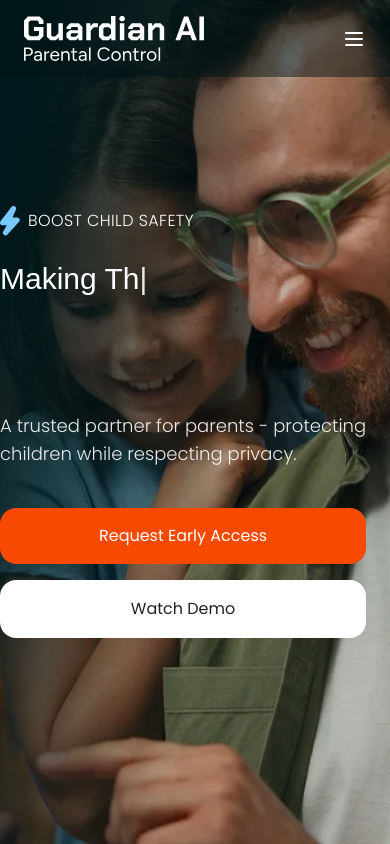
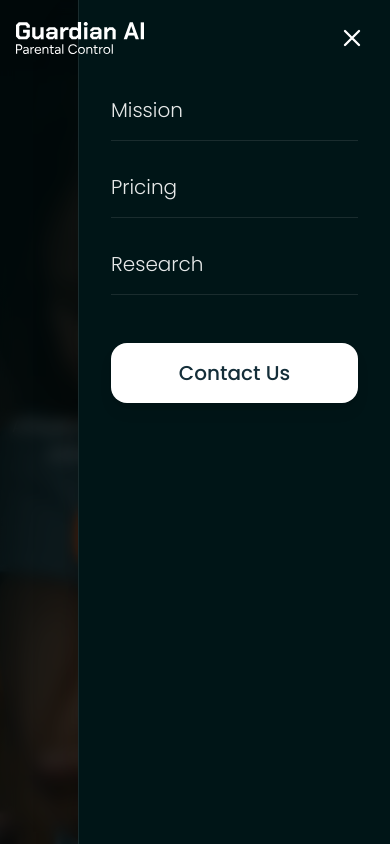
Before and after one commit to seraphguardlabs/Guardien-AI-Website, a Next.js app: page / in a window 390 px wide. Both pictures are taken after a click on the button 354 px from the left and 38 px from the top of the page. Shown: the top 844 px of the page. Built offline with nearby package versions, Linux system fonts and the light colour scheme; a web font is replaced by a local one.

Commit message:
optimised for mobile view

```diff
--- a/app/components/different/DifferentSection.tsx
+++ b/app/components/different/DifferentSection.tsx
@@ -89,7 +89,7 @@
   return (
     <section
       ref={sectionRef}
-      className="w-full py-18"
+      className="w-full py-18 overflow-hidden"
       style={{ backgroundColor: "#DBE3E5" }}
     >
       <div className="max-w-7xl mx-auto px-6">
--- a/app/components/hero/Header.tsx
+++ b/app/components/hero/Header.tsx
@@ -1,23 +1,39 @@
+"use client";
+
 import Link from "next/link";
+import { useState, useEffect } from "react";
 
 export default function Header() {
+  const [isMobileMenuOpen, setIsMobileMenuOpen] = useState(false);
+
+  // Prevent scrolling when mobile menu is open
+  useEffect(() => {
+    if (isMobileMenuOpen) {
+      document.body.style.overflow = "hidden";
+    } else {
+      document.body.style.overflow = "unset";
+    }
+    return () => {
+      document.body.style.overflow = "unset";
+    }
+  }, [isMobileMenuOpen]);
+
   return (
     <header
       className="fixed top-0 left-0 right-0 z-50 py-4"
       style={{ backgroundColor: "rgba(0, 21, 23, 0.50)" }}
     >
-      <nav className="flex items-center justify-between max-w-7xl mx-auto px-6 lg:px-8">
+      <nav className="flex items-center justify-between w-screen md:max-w-7xl  px-4 sm:px-6 lg:px-8">
         {/* Logo */}
-        <Link href="/#" className="flex flex-col cursor-pointer">
+        <Link href="/#" className="flex flex-col cursor-pointer z-50">
           <img
             src="/Vector.svg"
             alt="Guardian AI Parental Control"
-            width={180}
-            height={40}
+            className="relative z-50 w-32 sm:w-[180px] h-auto"
           />
         </Link>
 
-        {/* Navigation Links */}
+        {/* Desktop Navigation Links */}
         <div className="hidden md:flex items-center gap-14 font-light">
           <Link
             href="/#mission"
@@ -49,9 +65,28 @@
         </div>
 
         {/* Mobile Menu Button */}
-        <button className="md:hidden text-white">
+        <button
+          className="md:hidden text-white z-50 relative p-2"
+          onClick={() => setIsMobileMenuOpen(!isMobileMenuOpen)}
+          aria-label={isMobileMenuOpen ? "Close menu" : "Open menu"}
+        >
+          {isMobileMenuOpen ? (
             <svg
-            className="w-6 h-6"
+              className="w-7 h-7"
+              fill="none"
+              stroke="currentColor"
+              viewBox="0 0 24 24"
+            >
+              <path
+                strokeLinecap="round"
+                strokeLinejoin="round"
+                strokeWidth={2}
+                d="M6 18L18 6M6 6l12 12"
+              />
+            </svg>
+          ) : (
+            <svg
+              className="w-7 h-7"
               fill="none"
               stroke="currentColor"
               viewBox="0 0 24 24"
@@ -63,8 +98,60 @@
                 d="M4 6h16M4 12h16M4 18h16"
               />
             </svg>
+          )}
         </button>
       </nav>
+
+      {/* Mobile Sliding Panel Menu */}
+      <div
+        className={`fixed inset-0 z-40 transition-opacity duration-300 ease-in-out md:hidden ${
+          isMobileMenuOpen ? 'opacity-100 pointer-events-auto' : 'opacity-0 pointer-events-none'
+        }`}
+      >
+        {/* Dark Overlay Overlay */}
+        <div
+          className="absolute inset-0 bg-black/60 backdrop-blur-sm"
+          onClick={() => setIsMobileMenuOpen(false)}
+        />
+
+        {/* Right Side Panel */}
+        <div
+          className={`absolute top-0 right-0 bottom-0 w-[80%] max-w-sm bg-[#001517] shadow-2xl transition-transform duration-300 ease-in-out flex flex-col pt-24 px-8 border-l border-white/10 ${
+            isMobileMenuOpen ? 'translate-x-0' : 'translate-x-full'
+          }`}
+        >
+          <div className="flex flex-col gap-8 font-light text-xl">
+            <Link
+              href="/#mission"
+              onClick={() => setIsMobileMenuOpen(false)}
+              className="text-white/90 hover:text-white transition-colors border-b border-white/10 pb-4"
+            >
+              Mission
+            </Link>
+            <Link
+              href="/#pricing"
+              onClick={() => setIsMobileMenuOpen(false)}
+              className="text-white/90 hover:text-white transition-colors border-b border-white/10 pb-4"
+            >
+              Pricing
+            </Link>
+            <Link
+              href="/research"
+              onClick={() => setIsMobileMenuOpen(false)}
+              className="text-white/90 hover:text-white transition-colors border-b border-white/10 pb-4"
+            >
+              Research
+            </Link>
+            <Link
+              href="/#contact"
+              onClick={() => setIsMobileMenuOpen(false)}
+              className="mt-4 px-2 py-4 bg-white text-[#142E39] rounded-2xl hover:bg-white/90 transition-colors font-medium text-center shadow-lg"
+            >
+              Contact Us
+            </Link>
+          </div>
+        </div>
+      </div>
     </header>
   );
 }
--- a/app/components/hero/HeroContent.tsx
+++ b/app/components/hero/HeroContent.tsx
@@ -69,7 +69,7 @@
     <div className="relative z-10 w-full">
       <div className="max-w-7xl mx-auto flex items-center min-h-screen">
         <div
-          className={`max-w-2xl py-20 transition-all duration-1000 ease-out ${
+          className={`max-w-2xl py-20 transition-all duration-1000 ease-out flex flex-col items-center text-center md:items-start md:text-left ${
             isVisible ? "opacity-100 translate-y-0" : "opacity-0 translate-y-10"
           }`}
         >
@@ -127,13 +127,22 @@
                 : "opacity-0 translate-y-10"
             }`}
           >
-            A trusted partner for parents - protecting <br />
+            A trusted partner for parents - protecting{" "}
+            <br className="hidden md:block" />
             children while respecting privacy.
           </p>
 
           {/* CTA Buttons */}
           <div
-            className={`flex flex-col sm:flex-row gap-4 transition-all duration-1000 delay-700 ease-out ${
+            className={`flex flex-col sm:flex-row gap-4 w-full sm:w-auto transition-all duration-1000 delay-700 ease-out ${
+              isVisible
+                ? "opacity-100 translate-y-0"
+                : "opacity-0 translate-y-10"
+            }`}
+          >
+            {/* CTA Buttons */}
+            <div
+              className={`flex flex-col sm:flex-row gap-4 items-center justify-center md:items-start md:justify-start transition-all duration-1000 delay-700 ease-out ${
                 isVisible
                   ? "opacity-100 translate-y-0"
                   : "opacity-0 translate-y-10"
@@ -141,13 +150,14 @@
             >
               <Link
                 href="#early-access"
-              className="px-8 py-4 bg-orange-600 hover:bg-orange-700 text-white rounded-2xl  transition-colors text-center"
+                className="px-8 py-4 bg-orange-600 hover:bg-orange-700 text-white rounded-2xl transition-colors text-center self-center sm:self-auto"
               >
                 Request Early Access
               </Link>
+
               <Link
                 href="#demo"
-              className="px-16 py-4 bg-[white] hover:bg-white/50 text-[#222] rounded-2xl  backdrop-blur-sm border border-white/50 transition-colors text-center"
+                className="px-6 py-4 bg-white hover:bg-white/50 text-[#222] rounded-2xl backdrop-blur-sm border border-white/50 transition-colors text-center self-center sm:self-auto"
               >
                 Watch Demo
               </Link>
@@ -155,5 +165,6 @@
           </div>
         </div>
       </div>
+    </div>
   );
 }
```
Lines whose indentation alone changed are shown as unchanged.
